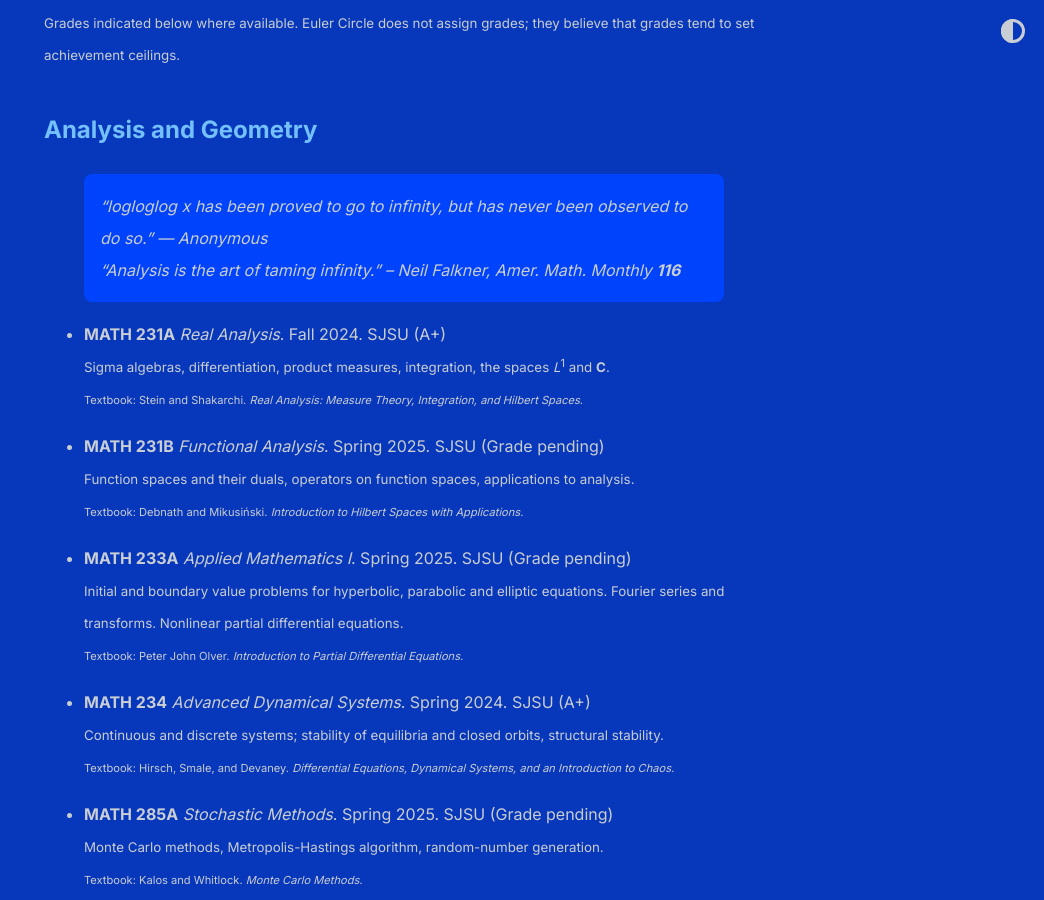
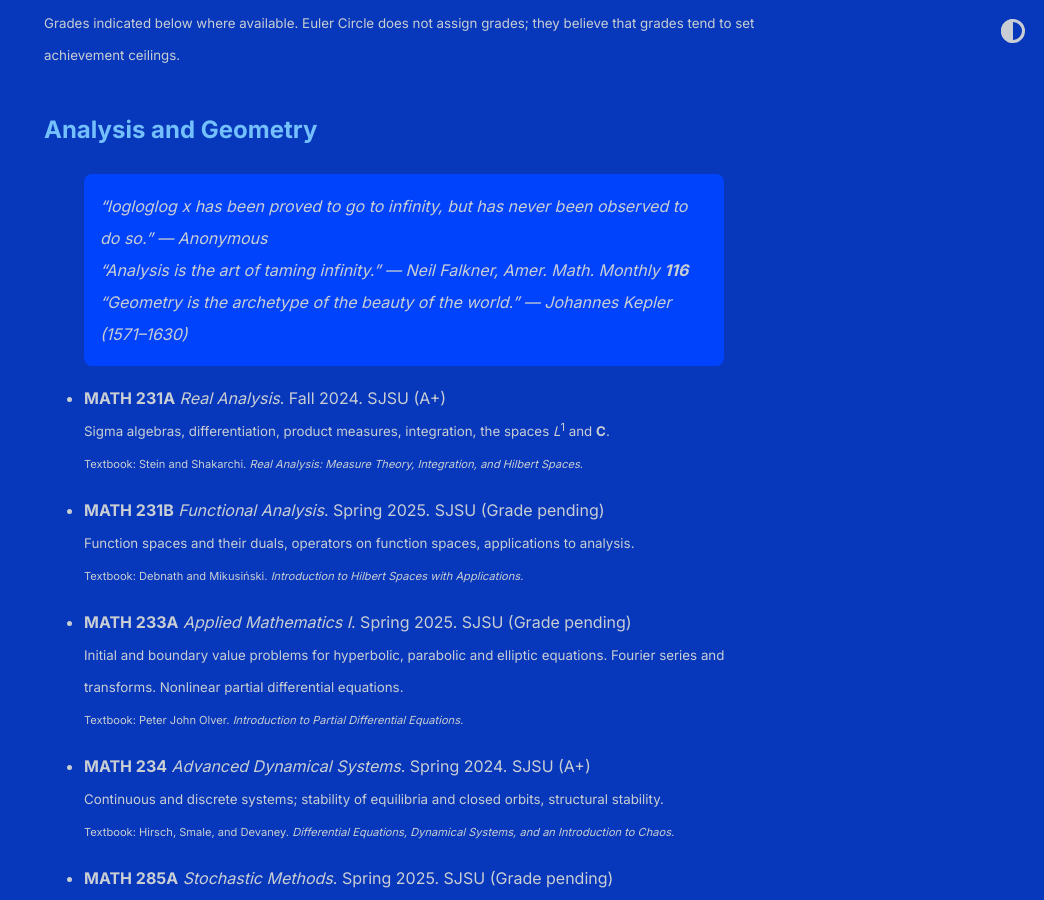
Before and after one commit to shihankanungo/shihankanungo.github.io, a Jekyll site: the page built from courses.md, in a window 1280 px wide and 900 px high, scrolled down 740 px. Shown: the whole window, without its empty margins (236-1280 px from the left). Built offline with Jekyll 4.4.1, drawn with Linux system fonts in a browser that asks for light colours.

Commit message:
Update courses.md

```diff
--- a/courses.md
+++ b/courses.md
@@ -13,7 +13,8 @@ I have undertaken advanced coursework at Euler Circle and at San José State Uni
 ## Analysis and Geometry
 
 > "logloglog x has been proved to go to infinity, but has never been observed to do so." --- Anonymous <br>
-> "Analysis is the art of taming infinity." -- Neil Falkner, Amer. Math. Monthly **116**
+> "Analysis is the art of taming infinity." --- Neil Falkner, Amer. Math. Monthly **116** <br>
+> "Geometry is the archetype of the beauty of the world." --- Johannes Kepler (1571--1630)
 
 - **MATH 231A** *Real Analysis*. Fall 2024. SJSU (A+) <br>
   <small>Sigma algebras, differentiation, product measures, integration, the spaces *L*<sup>1</sup> and **C**.</small> <br>
```
